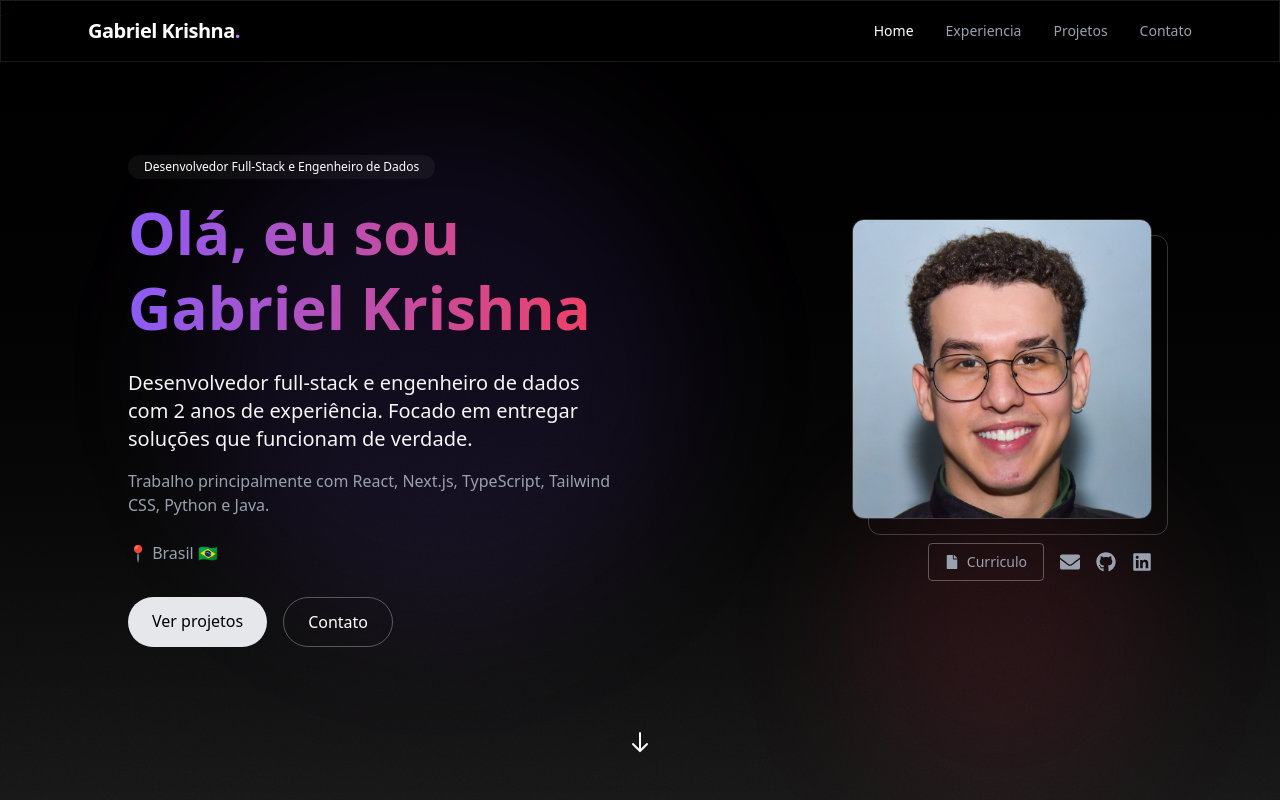
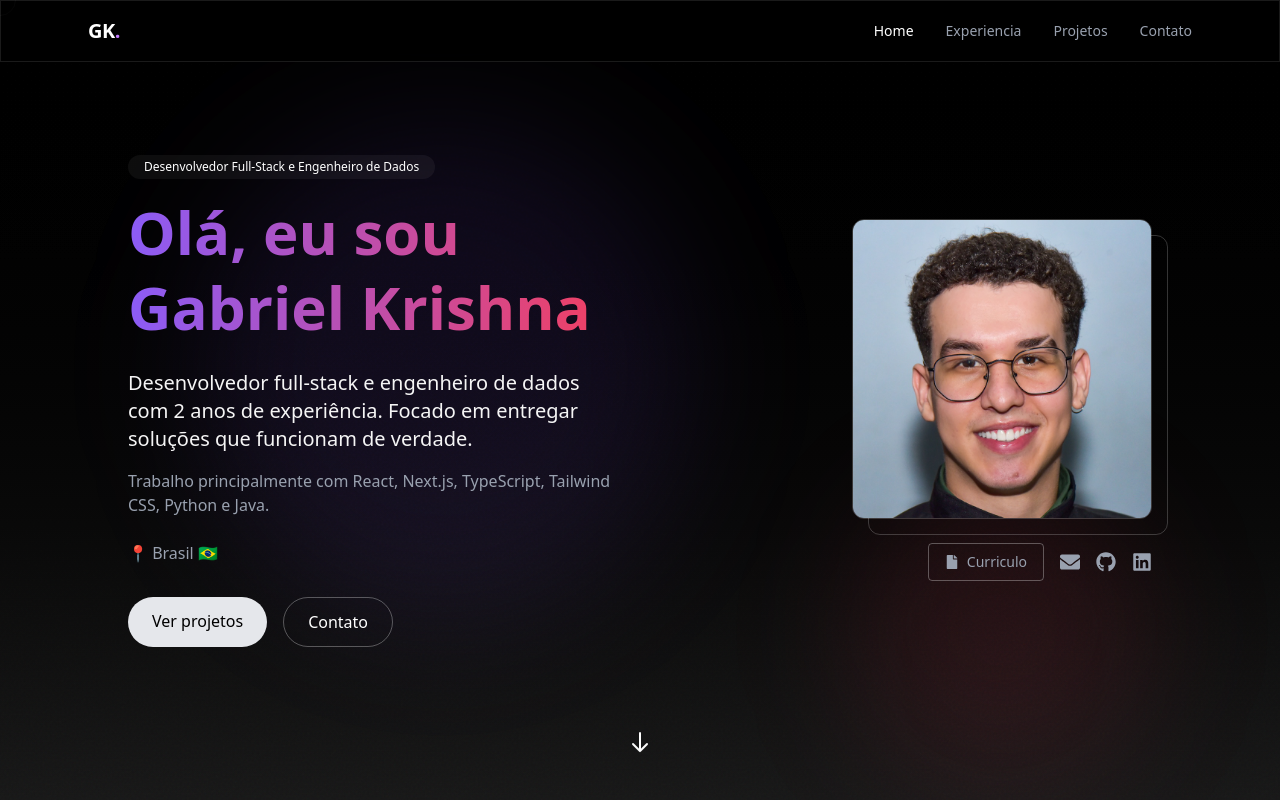
Before and after one commit to GabrielKrishna/Portfolio, a Next.js app: page / in a window 1280 px wide. Shown: the top 800 px of the page. Built offline with nearby package versions, Linux system fonts and the light colour scheme.

Commit message:
header icon visual change

```diff
--- a/src/app/page.tsx
+++ b/src/app/page.tsx
@@ -177,7 +177,7 @@ export default function Home() {
               onMouseEnter={() => setCursorVariant("hover")}
               onMouseLeave={() => setCursorVariant("default")}
             >
-              Gabriel Krishna
+              GK
               <span className="text-purple-400">.</span>
             </span>
           </Link>
```
